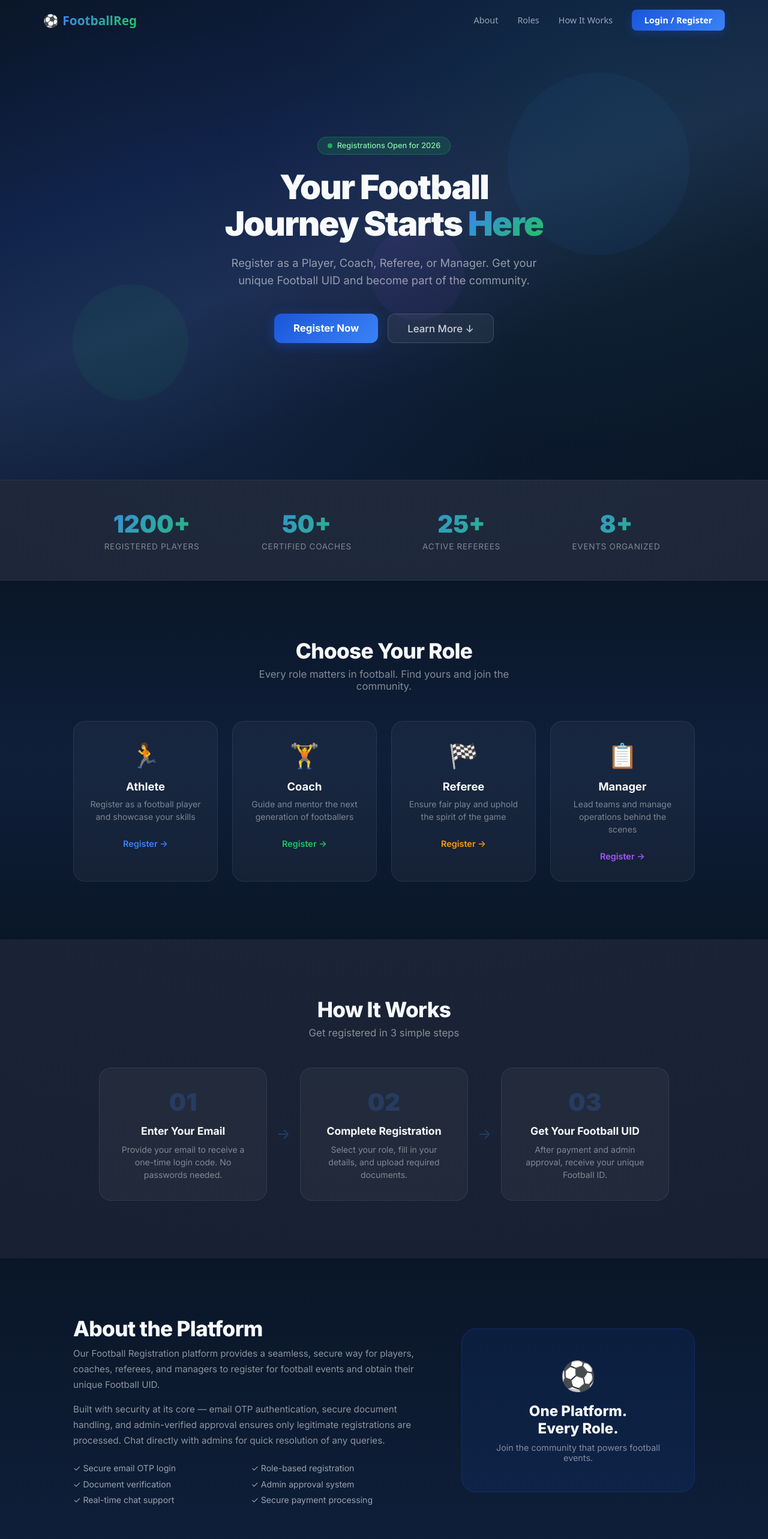
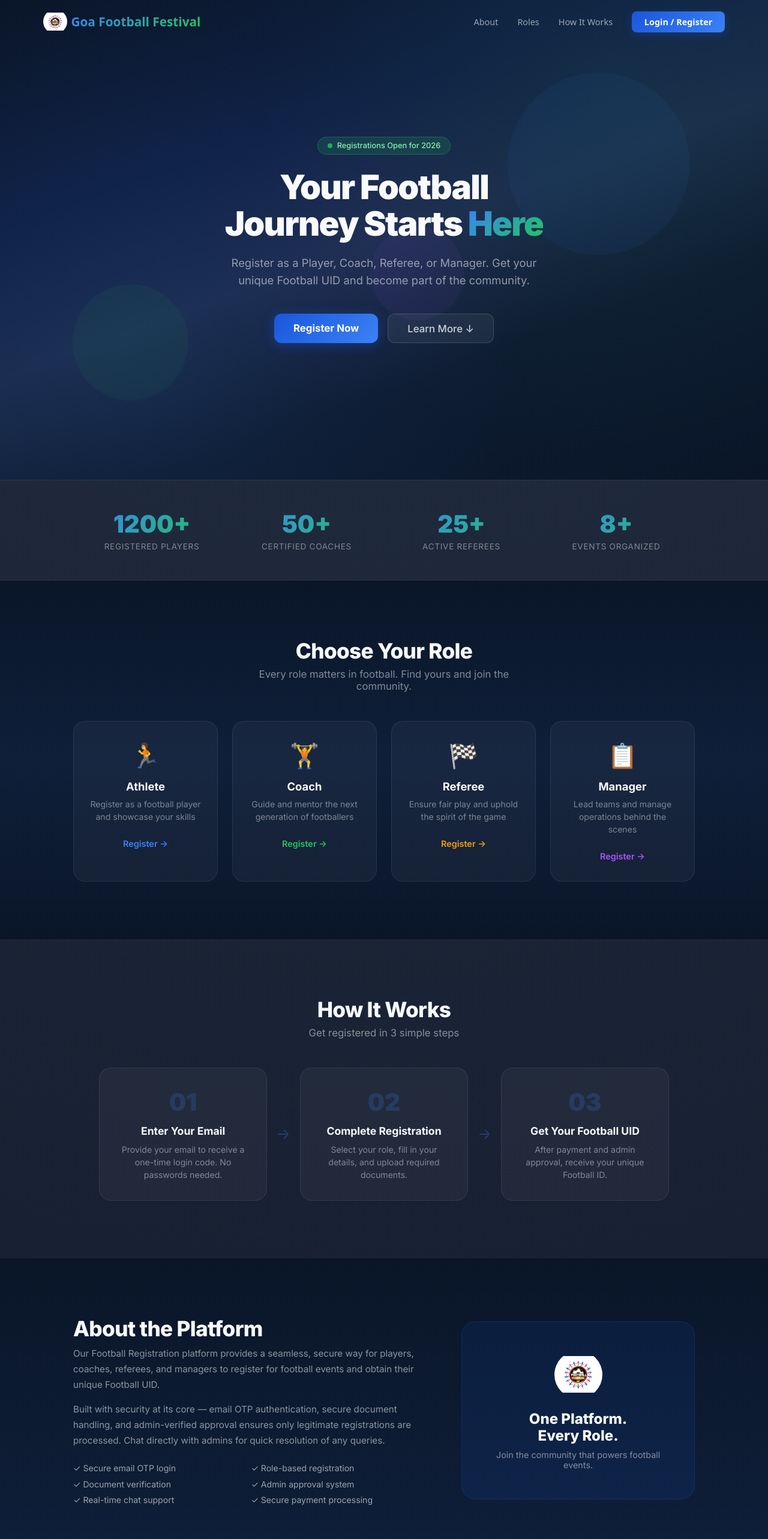
Before and after one commit to Naazkn13/GoaFootball, a Next.js app: page / in a window 1280 px wide. Shown: the top 2566 px of the page at 60% size. Built offline with nearby package versions, Linux system fonts and the light colour scheme; no server answers.

Commit message:
feat: implement initial homepage structure, styling, and registration form.

```diff
--- a/pages/index.js
+++ b/pages/index.js
@@ -2,6 +2,7 @@ import { useState, useEffect, useRef } from 'react';
 import { useRouter } from 'next/router';
 import Head from 'next/head';
 import Link from 'next/link';
+import Image from 'next/image';
 import styles from '@/styles/Home.module.css';
 import { useAuth } from '@/store/AuthContext';
 
@@ -53,8 +54,8 @@ export default function HomePage() {
   return (
     <>
       <Head>
-        <title>Football Registration — Join the Game</title>
-        <meta name="description" content="Register as a football player, coach, referee, or manager. Get your Football UID and join the community." />
+        <title>Goa Football Festival — Join the Game</title>
+        <meta name="description" content="Register for the Goa Football Festival as a player, coach, referee, or manager. Get your Football UID and join the community." />
         <link href="https://fonts.googleapis.com/css2?family=Inter:wght@300;400;500;600;700;800;900&display=swap" rel="stylesheet" />
       </Head>
 
@@ -62,7 +63,8 @@ export default function HomePage() {
       <nav className={`${styles.navbar} ${scrolled ? styles.navScrolled : ''}`}>
         <div className={styles.navInner}>
           <Link href="/" className={styles.navLogo}>
-            ⚽ <span>FootballReg</span>
+            <Image src="/images/logo.png" alt="Goa Football Festival" width={40} height={40} className={styles.navLogoImg} />
+            <span>Goa Football Festival</span>
           </Link>
           <div className={styles.navLinks}>
             <a href="#about" className={styles.navLink}>About</a>
@@ -224,7 +226,7 @@ export default function HomePage() {
               </div>
               <div className={styles.aboutVisual}>
                 <div className={styles.aboutCard}>
-                  <span className={styles.aboutIcon}>⚽</span>
+                  <Image src="/images/logo.png" alt="Goa Football Festival" width={80} height={80} className={styles.aboutLogoImg} />
                   <h3>One Platform.<br />Every Role.</h3>
                   <p>Join the community that powers football events.</p>
                 </div>
@@ -249,7 +251,10 @@ export default function HomePage() {
       <footer className={styles.footer}>
         <div className={styles.footerInner}>
           <div className={styles.footerBrand}>
-            <span>⚽ FootballReg</span>
+            <div className={styles.footerLogoRow}>
+              <Image src="/images/logo.png" alt="Goa Football Festival" width={36} height={36} />
+              <span>Goa Football Festival</span>
+            </div>
             <p>Empowering football communities through seamless registration.</p>
           </div>
           <div className={styles.footerLinks}>
@@ -266,7 +271,7 @@ export default function HomePage() {
               <Link href="/refund-policy">Refund Policy</Link>
             </div>
           </div>
-          <p className={styles.footerCopy}>© 2026 FootballReg. All rights reserved.</p>
+          <p className={styles.footerCopy}>© 2026 Goa Football Festival. All rights reserved.</p>
         </div>
       </footer>
     </>
--- a/styles/Home.module.css
+++ b/styles/Home.module.css
@@ -43,6 +43,11 @@
     background: linear-gradient(135deg, #3b82f6, #22c55e);
     -webkit-background-clip: text;
     -webkit-text-fill-color: transparent;
+}
+
+.navLogoImg {
+    border-radius: 50%;
+    object-fit: contain;
 }
 
 .navLinks {
@@ -555,6 +560,12 @@
     margin-bottom: 1rem;
 }
 
+.aboutLogoImg {
+    border-radius: 50%;
+    object-fit: contain;
+    margin-bottom: 1rem;
+}
+
 .aboutCard h3 {
     font-size: 1.5rem;
     font-weight: 800;
@@ -629,6 +640,12 @@
     font-size: 0.85rem;
     color: rgba(248, 250, 252, 0.4);
     margin: 0.5rem 0 0;
+}
+
+.footerLogoRow {
+    display: flex;
+    align-items: center;
+    gap: 0.6rem;
 }
 
 .footerLinks {
```
Also changed, not shown: components/RegistrationForm.jsx (+13 -8 lines), public/images/logo.png (added).
